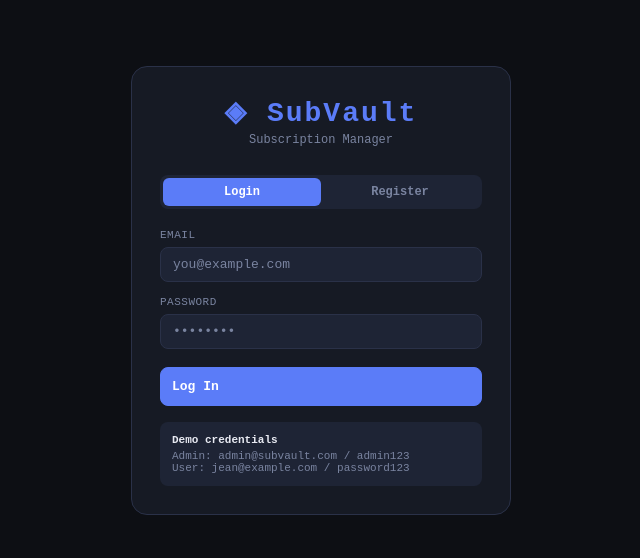
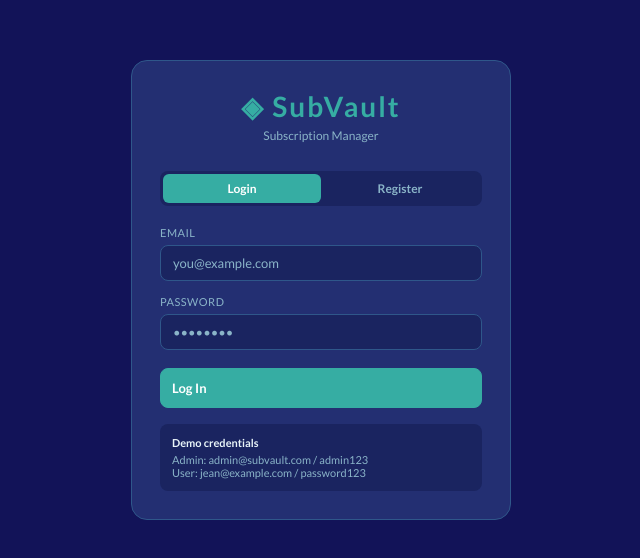
Before and after one commit to LyfaSD/SubVault, a React (Vite) app in the folder frontend/: page /login in a window 1280 px wide. Shown: the part 110-668 px from the top of the page, without its empty margins (319-959 px from the left). Built offline with nearby package versions, Linux system fonts and the light colour scheme; no server answers; the HTML template or start-up script is replaced by a standard one.

Commit message:
apply color palette and lato font

```diff
--- a/frontend/index.html
+++ b/frontend/index.html
@@ -4,6 +4,9 @@
     <meta charset="UTF-8" />
     <meta name="viewport" content="width=device-width, initial-scale=1.0" />
     <title>SubVault</title>
+    <link rel="preconnect" href="https://fonts.googleapis.com">
+    <link rel="preconnect" href="https://fonts.gstatic.com" crossorigin>
+    <link href="https://fonts.googleapis.com/css2?family=Lato:ital,wght@0,100;0,300;0,400;0,700;0,900;1,100;1,300;1,400;1,700;1,900&display=swap" rel="stylesheet">
   </head>
   <body>
     <div id="root"></div>
--- a/frontend/src/index.css
+++ b/frontend/src/index.css
@@ -1,19 +1,19 @@
 *, *::before, *::after { box-sizing: border-box; margin: 0; padding: 0; }
 
 :root {
-  --bg:       #0d0f14;
-  --surface:  #161a24;
-  --surface2: #1e2435;
-  --border:   #2a3148;
-  --text:     #e8eaf2;
-  --muted:    #7a84a0;
-  --accent:   #5b7cf8;
-  --accent2:  #7c5bf8;
-  --green:    #22c77a;
+  --bg:       #121358;
+  --surface:  #232F72;
+  --surface2: #1a2460;
+  --border:   #2F578A;
+  --text:     #e8f4f8;
+  --muted:    #8ab4c8;
+  --accent:   #36ADA3;
+  --accent2:  #2d9189;
+  --green:    #36ADA3;
   --amber:    #f5a623;
   --red:      #f04545;
   --red-soft: #ff6b6b;
-  font-family: 'Courier New', Courier, monospace;
+  font-family: 'Lato', sans-serif;
 }
 
 html, body, #root { height: 100%; background: var(--bg); color: var(--text); }
@@ -68,6 +68,7 @@ input, select { font-family: inherit; }
 .form-input {
   width: 100%; background: var(--surface2); border: 1px solid var(--border);
   border-radius: 8px; padding: 9px 12px; color: var(--text); font-size: 13px; transition: border-color .15s;
+  font-family: inherit;
 }
 .form-input:focus { outline: none; border-color: var(--accent); }
 .form-input::placeholder { color: var(--muted); }
@@ -136,3 +137,15 @@ input, select { font-family: inherit; }
     padding: 7px 12px;
   }
 }
+
+/* ─── Lato font classes ─── */
+.lato-thin         { font-family: "Lato", sans-serif; font-weight: 100; font-style: normal; }
+.lato-light        { font-family: "Lato", sans-serif; font-weight: 300; font-style: normal; }
+.lato-regular      { font-family: "Lato", sans-serif; font-weight: 400; font-style: normal; }
+.lato-bold         { font-family: "Lato", sans-serif; font-weight: 700; font-style: normal; }
+.lato-black        { font-family: "Lato", sans-serif; font-weight: 900; font-style: normal; }
+.lato-thin-italic  { font-family: "Lato", sans-serif; font-weight: 100; font-style: italic; }
+.lato-light-italic { font-family: "Lato", sans-serif; font-weight: 300; font-style: italic; }
+.lato-regular-italic{ font-family: "Lato", sans-serif; font-weight: 400; font-style: italic; }
+.lato-bold-italic  { font-family: "Lato", sans-serif; font-weight: 700; font-style: italic; }
+.lato-black-italic { font-family: "Lato", sans-serif; font-weight: 900; font-style: italic; }
```
